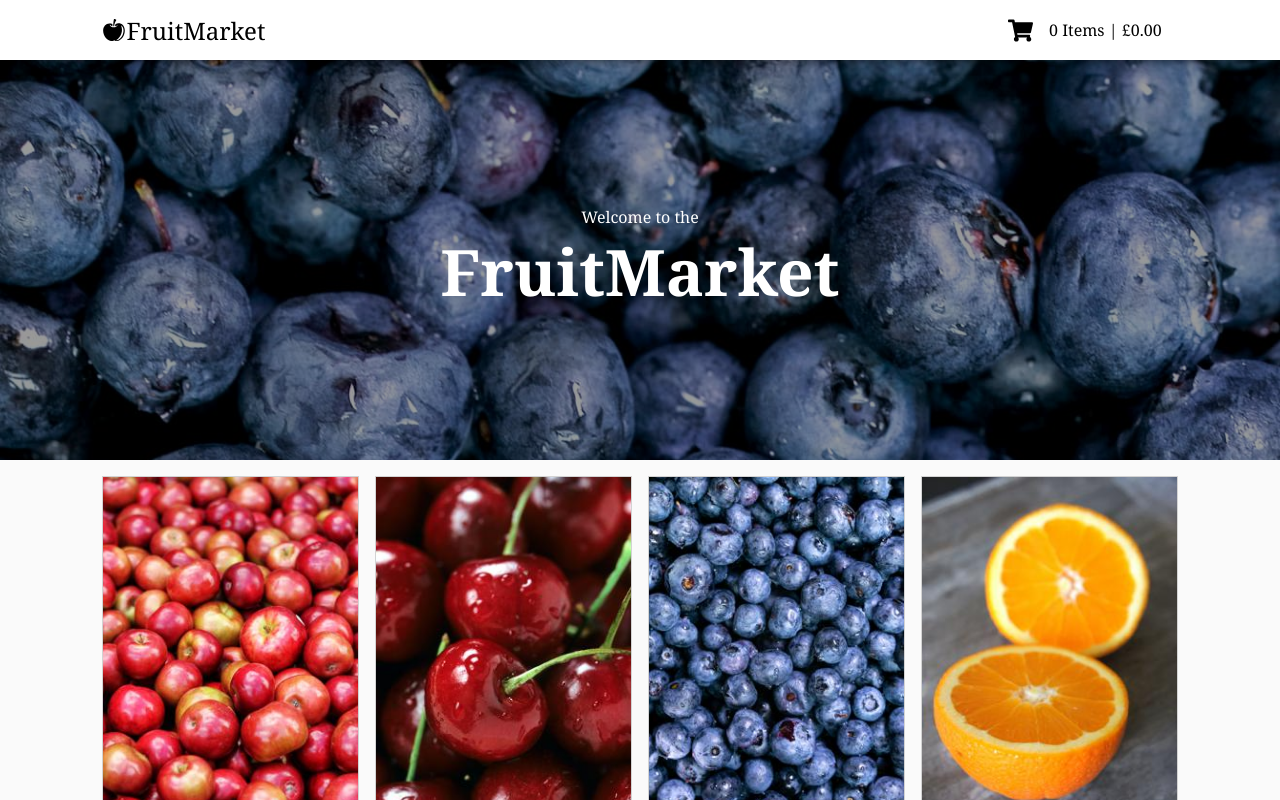
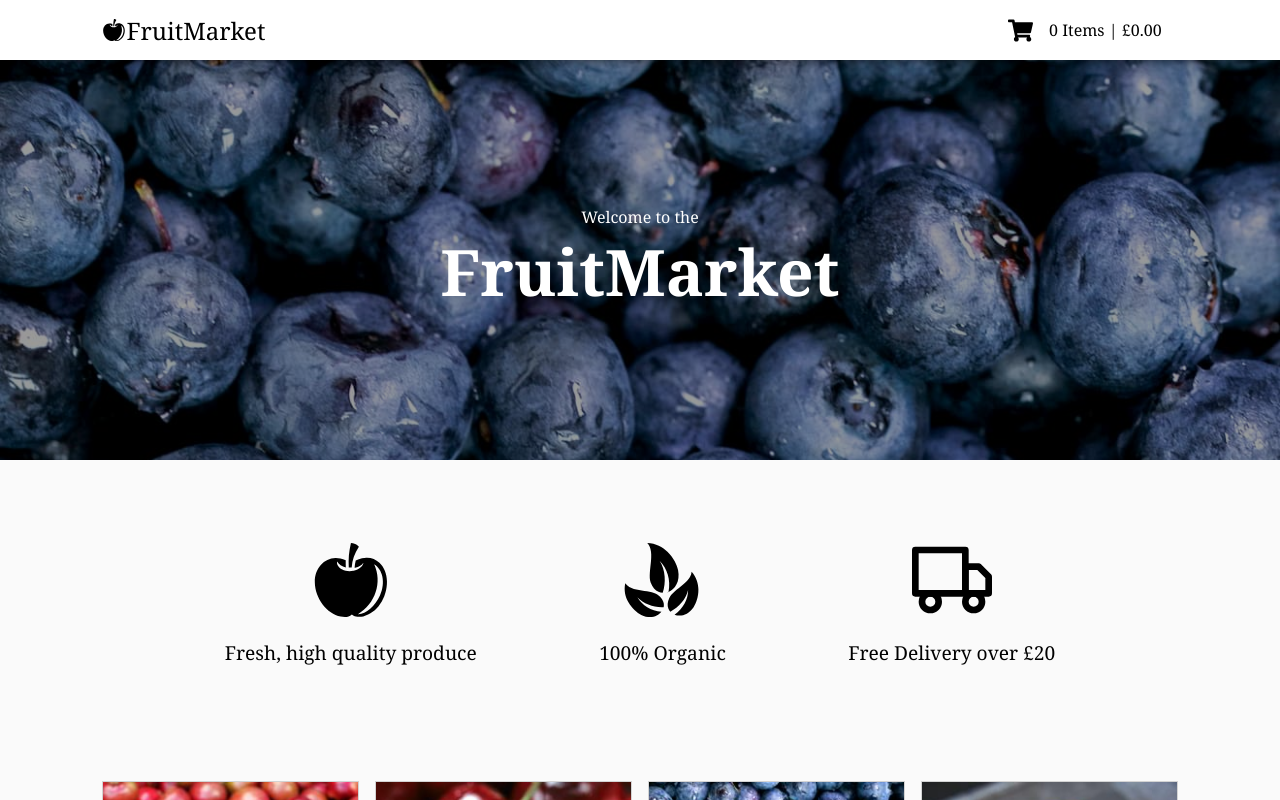
Before and after one commit to ewantindale/fruitmarket, a React (Create React App) app: page / in a window 1280 px wide. Shown: the top 800 px of the page. Built offline with nearby package versions, Linux system fonts and the light colour scheme.

Commit message:
add badges

```diff
--- a/src/components/Product/styles.module.scss
+++ b/src/components/Product/styles.module.scss
@@ -4,7 +4,10 @@
   justify-content: space-between;
   align-items: center;
   border: 1px solid lightgrey;
-
+  transition: 0.25s ease;
+  &:hover {
+    transform: scale(1.05);
+  }
   .info {
     text-align: center;
     padding: 1rem;
--- a/src/pages/Products/index.js
+++ b/src/pages/Products/index.js
@@ -2,6 +2,8 @@ import React from "react";
 import styles from "./styles.module.scss";
 import Product from "../../components/Product";
 import Masthead from "../../components/Masthead";
+import { FiTruck } from "react-icons/fi";
+import { GiShinyApple, GiThreeLeaves } from "react-icons/gi";
 
 const products = [
   {
@@ -46,6 +48,20 @@ export default function Products() {
   return (
     <div className={styles.container}>
       <Masthead />
+      <div className={styles.badges}>
+        <div className={styles.badge}>
+          <GiShinyApple />
+          <p>Fresh, high quality produce</p>
+        </div>
+        <div className={styles.badge}>
+          <GiThreeLeaves />
+          <p>100% Organic</p>
+        </div>
+        <div className={styles.badge}>
+          <FiTruck />
+          <p>Free Delivery over £20</p>
+        </div>
+      </div>
       <div className={styles.productList}>
         {products.map((product) => (
           <Product product={product} key={product.id} />
--- a/src/pages/Products/styles.module.scss
+++ b/src/pages/Products/styles.module.scss
@@ -1,6 +1,35 @@
 .container {
   margin-top: 60px;
   min-height: 100vh;
+}
+
+.badges {
+  display: flex;
+  flex-direction: column;
+  @media (min-width: 900px) {
+    flex-direction: row;
+  }
+  justify-content: space-evenly;
+  padding: 0 8%;
+  margin: 5rem 0;
+
+  .badge {
+    display: flex;
+    flex-direction: column;
+    justify-content: center;
+    align-items: center;
+    transition: 0.25s ease;
+    svg {
+      font-size: 5rem;
+    }
+    p {
+      font-size: 1.2rem;
+    }
+
+    &:hover {
+      transform: scale(1.05);
+    }
+  }
 }
 
 .productList {
```
